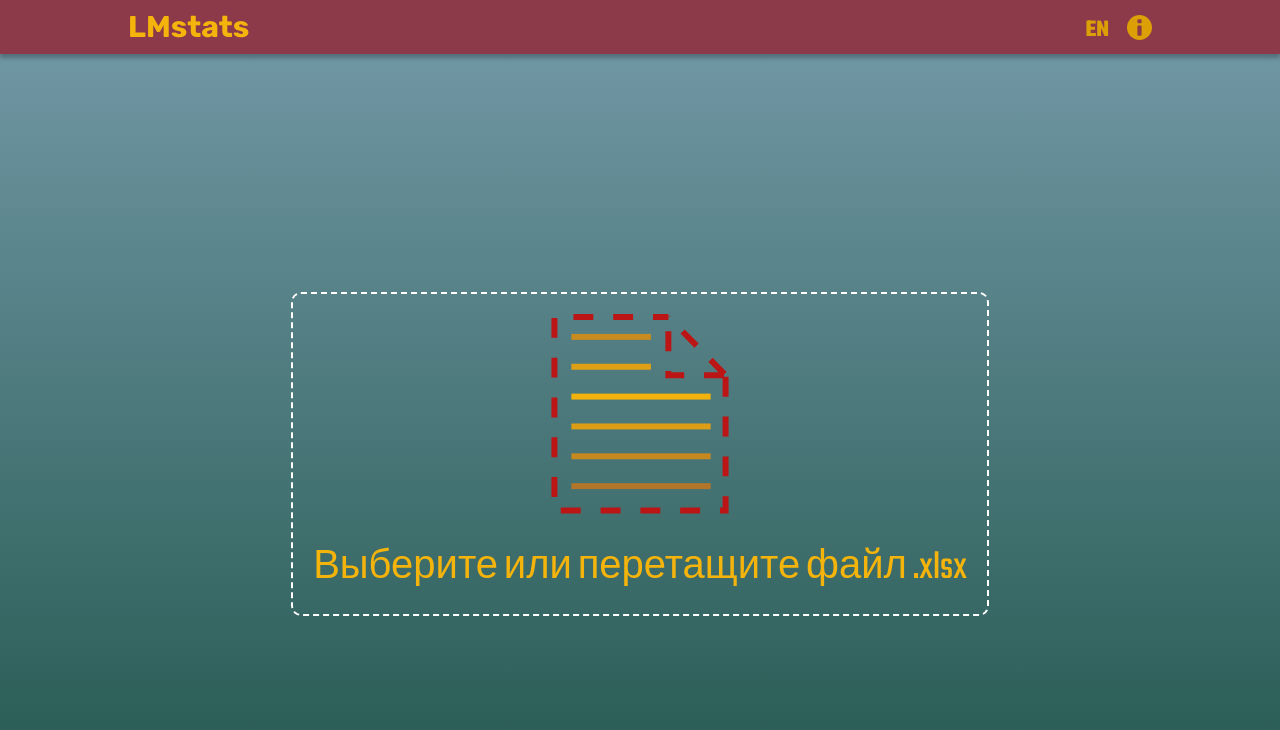
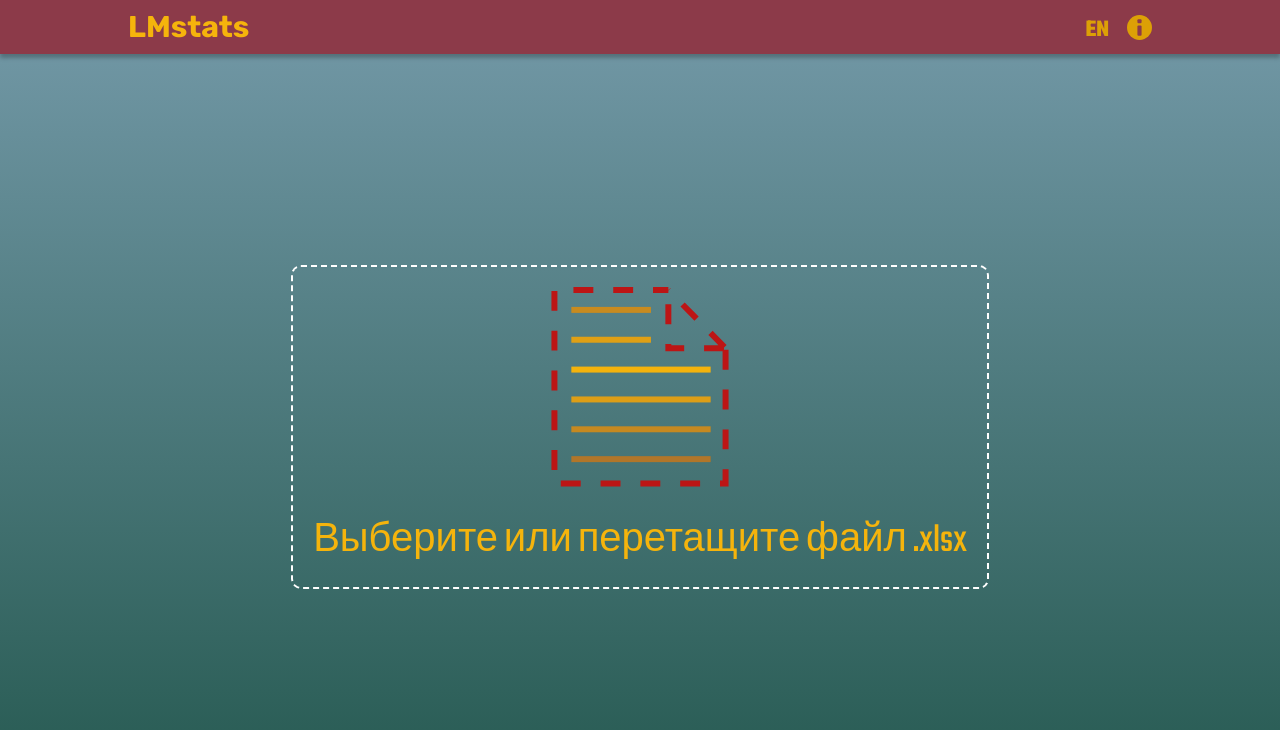
Before and after one commit to Dimdim28/LMStats, a React (Vite) app: page / in a window 1280 px wide. Shown: the top 730 px of the page. Built offline with nearby package versions, Linux system fonts and the light colour scheme.

Commit message:
fix: scroll, hover and link redirection

```diff
--- a/src/containers/info/info.module.scss
+++ b/src/containers/info/info.module.scss
@@ -36,7 +36,7 @@
         text-decoration: underline;
 
         &:hover {
-            color: rgb(216 220 255);
+            color: var(--color-yellow);
         }
     }
 }
--- a/src/languages/EN.ts
+++ b/src/languages/EN.ts
@@ -47,9 +47,9 @@ const EN = {
     `,
     [I18n.LINKS_TEXT]: `
         <p>Source code:</p>
-        <a href='https://github.com/Dimdim28/LMStats'>https://github.com/Dimdim28/LMStats</a>
+        <a target="_blank" href='https://github.com/Dimdim28/LMStats'>https://github.com/Dimdim28/LMStats</a>
         <p>My Github profile:</p>
-        <a href='https://github.com/Dimdim28'>https://github.com/Dimdim28</a>
+        <a target="_blank" href='https://github.com/Dimdim28'>https://github.com/Dimdim28</a>
     `,
 };
 export default EN;
--- a/src/languages/RU.ts
+++ b/src/languages/RU.ts
@@ -48,9 +48,9 @@ const RU = {
     `,
     [I18n.LINKS_TEXT]: `
         <p>Исходный код:</p>
-        <a href='https://github.com/Dimdim28/LMStats'>https://github.com/Dimdim28/LMStats</a>
+        <a target="_blank" href='https://github.com/Dimdim28/LMStats'>https://github.com/Dimdim28/LMStats</a>
         <p>Мой профиль Github:</p>
-        <a href='https://github.com/Dimdim28'>https://github.com/Dimdim28</a>
+        <a target="_blank" href='https://github.com/Dimdim28'>https://github.com/Dimdim28</a>
     `,
 };
 
--- a/src/styles/_common.scss
+++ b/src/styles/_common.scss
@@ -7,23 +7,21 @@ main {
     display: flex;
     flex-direction: column;
     gap: 20px;
-    height: calc(100% - 84px);
+    height: calc(100% - 54px);
     padding: 20px;
     overflow-y: auto;
 
     @media screen and (width <= 425px) {
         gap: 10px;
-        height: calc(100% - 70px);
         padding: 15px;
     }
 
     @media screen and (width <= 375px) {
-        height: calc(100% - 60px);
         padding: 10px;
     }
 
     &.hidden {
-        height: 100%;
+        height: calc(100% - 54px);
     }
 }
 
```
